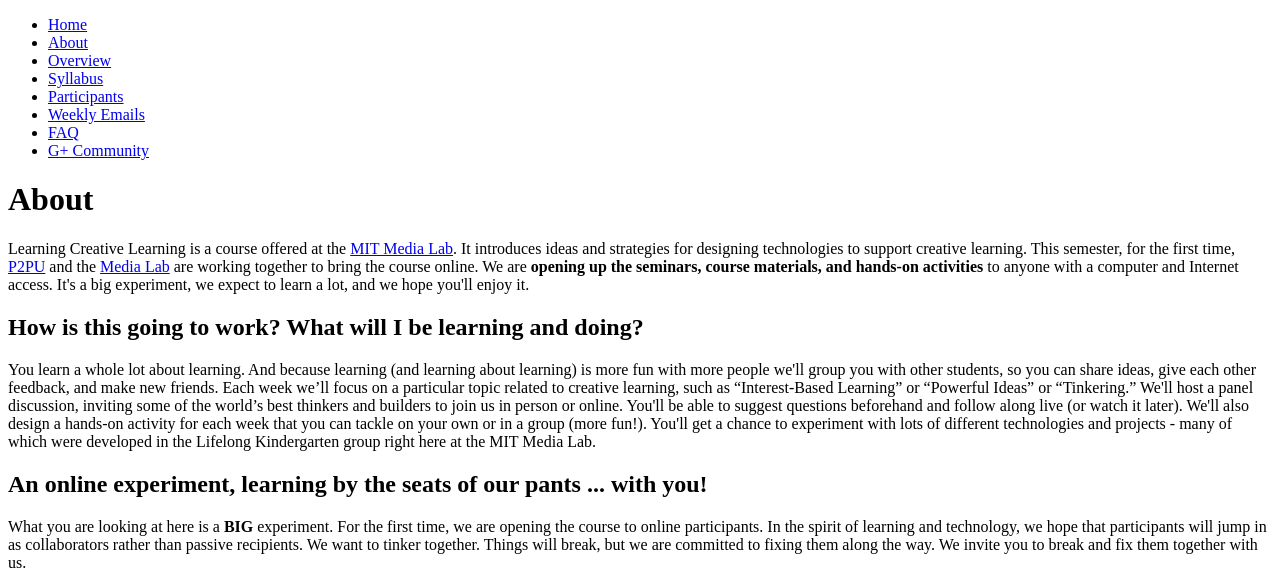
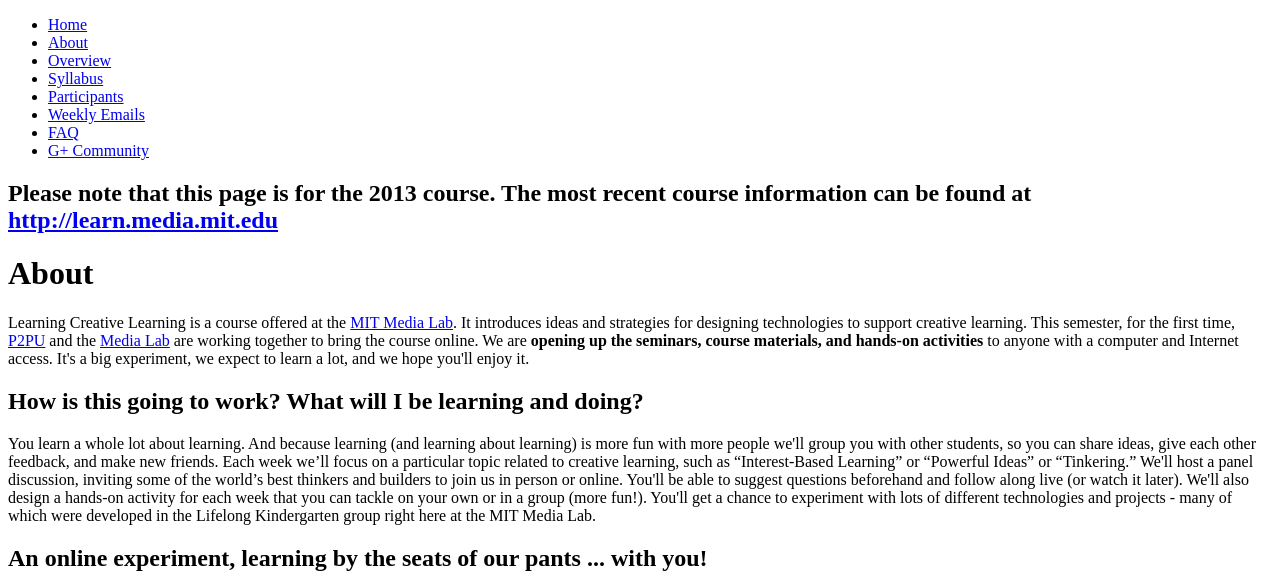
Before and after one commit to ntlrsk/lcl2.github.io, a Jekyll site: the page lcl1/about.html, which Jekyll copies as it is, in a window 1280 px wide and 900 px high, cut to the strip 0-584 px from the top of the window. Built offline with Jekyll 4.4.1, drawn with Linux system fonts in a browser that asks for light colours; nearby versions of some CDN libraries; library files that are not in the unit come from our copies; Markdown is read by kramdown in place of the engine named in the settings; comment, search, counter and statistics services are not loaded.

Commit message:
migrating to jekyll

```diff
--- a/lcl1/about.html
+++ b/lcl1/about.html
@@ -68,6 +68,9 @@
     </div>
 
     <div id="step1" class="container">
+
+	<h2>Please note that this page is for the 2013 course. The most recent course information can be found at <a href="http://learn.media.mit.edu">http://learn.media.mit.edu</a></h2>
+
       <h1>About</h1>
       <div class="row">
         <div class="span12 about">
--- a/lcl1/participants.html
+++ b/lcl1/participants.html
@@ -272,6 +272,9 @@
 <div id="step1" class="container">
     <div class="row">
     <div class="span12 about">
+
+        <h2>Please note that this page is for the 2013 course. The most recent course information can be found at <a href="http://learn.media.mit.edu">http://learn.media.mit.edu</a></h2>
+
     We asked participants in the course to introduce themselves &ndash; here are some of them!
     </div>
     </div>
```
